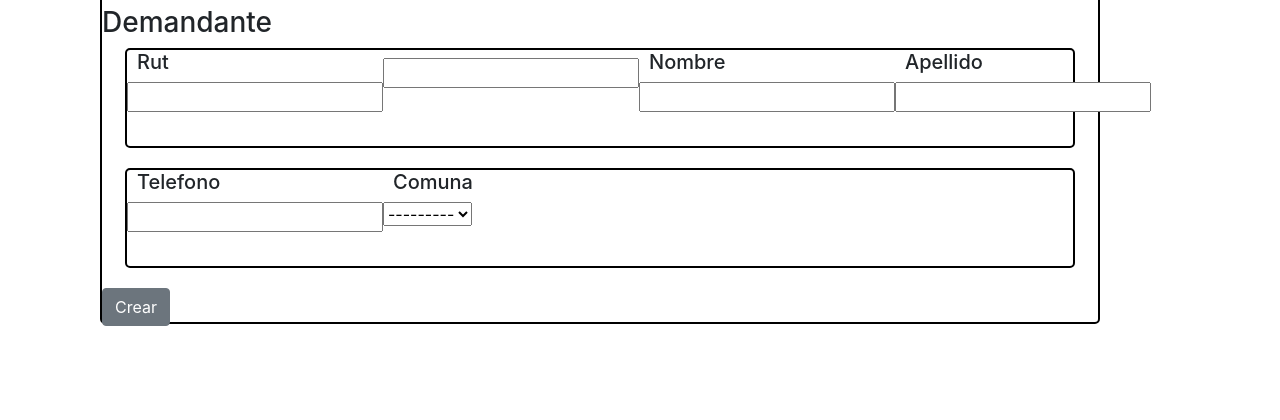
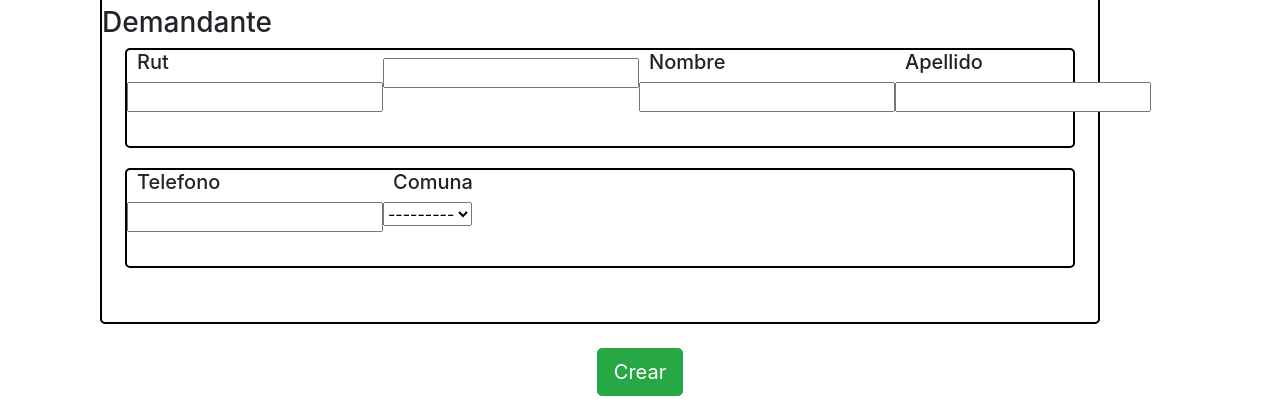
Before and after one commit to conisilva/legaltech2, a Django app: page /creardemanda/ in a window 1280 px wide. Shown: the part 1012-1432 px from the top of the page. Before the commit the page ends 1338 px from the top, so only its background shows below. Run offline with Django 4.2, Linux system fonts and the light colour scheme; the visitor is signed in with stand-in values (Sample User, id 1); data that the repository does not hold is empty.

Commit message:
botongrande

```diff
--- a/appstatico/templates/appstatico/creardemanda.html
+++ b/appstatico/templates/appstatico/creardemanda.html
@@ -5,7 +5,7 @@
 {% block content %}
 
 
-<div class="container">
+<div class="container d-flex ">
 
 	<article class="col-md-8 maincontent">
         <header class="page-header">
@@ -262,7 +262,7 @@
 
 
 
-                    <button type='submit' class="btn btn-secondary">Crear</button>
+
             </div>
             <div class="Botonera">
 
@@ -272,7 +272,10 @@
 
     </article>
 
-
+</div>
+<div class="container my-4 d-flex justify-content-center">
+    <button type='submit' class="btn btn-success btn-lg">Crear</button>
+</div>
 
 </div>
 {% endblock %}
--- a/appstatico/templates/appstatico/signup.html
+++ b/appstatico/templates/appstatico/signup.html
@@ -83,9 +83,9 @@
 							<h3 class="thin text-center">Registrar nueva cuenta</h3>
 							<p class="text-center text-muted">Si ya posee una cuenta, solo debe <a href="signin.html">Iniciar sesión</a> De lo contrario, debe registrarse. </p>
 							<hr>
+							{% csrf_token %}
+							<form method="post">
 
-							<form method="post">
-								{% csrf_token %}
 								<div class="top-margin">
 									<label>Nombres</label>
 									{{form.username}}
--- a/requirements.txt
+++ b/requirements.txt
@@ -1,6 +1,2 @@
-asgiref==3.5.0
-backports.zoneinfo==0.2.1
+
 Django==4.0.4
-django-utils==0.0.2
-django-utils-six==2.0
-sqlparse==0.4.2
```
Also changed, not shown: 1 other file.
